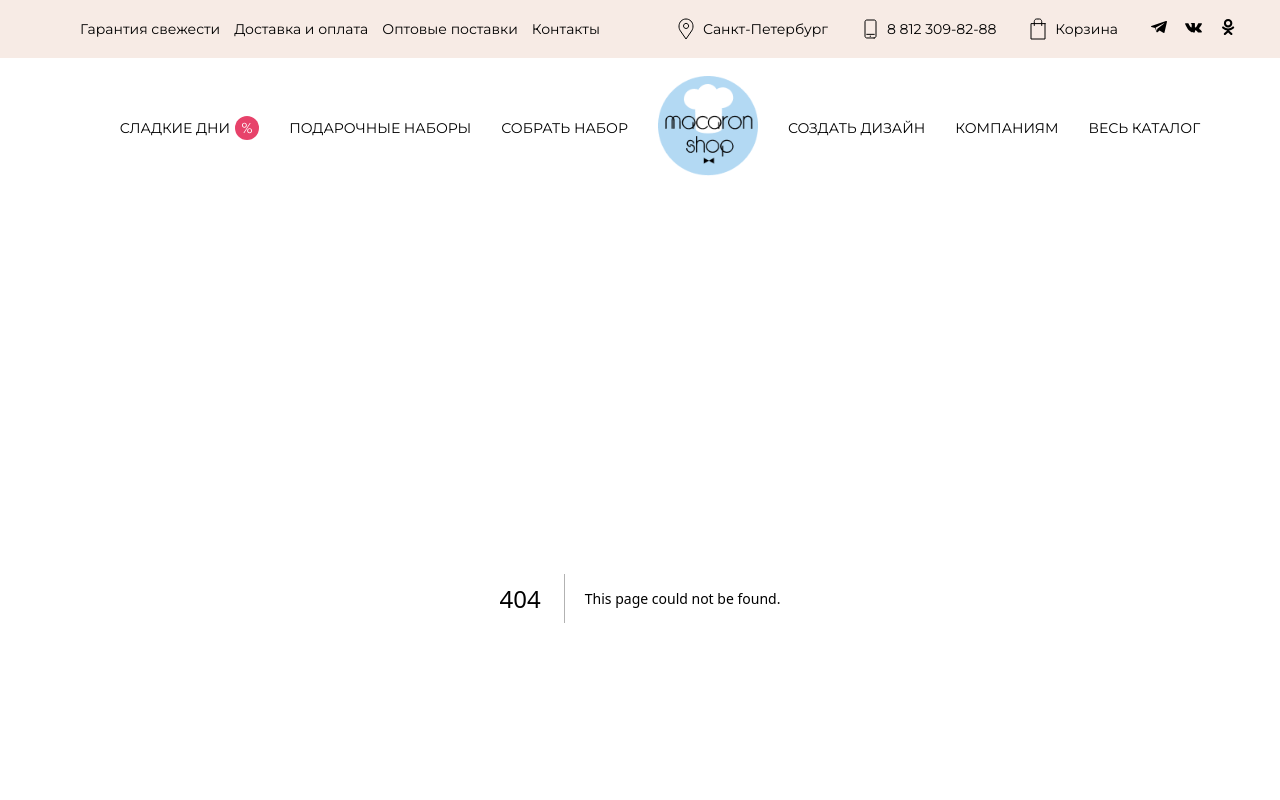
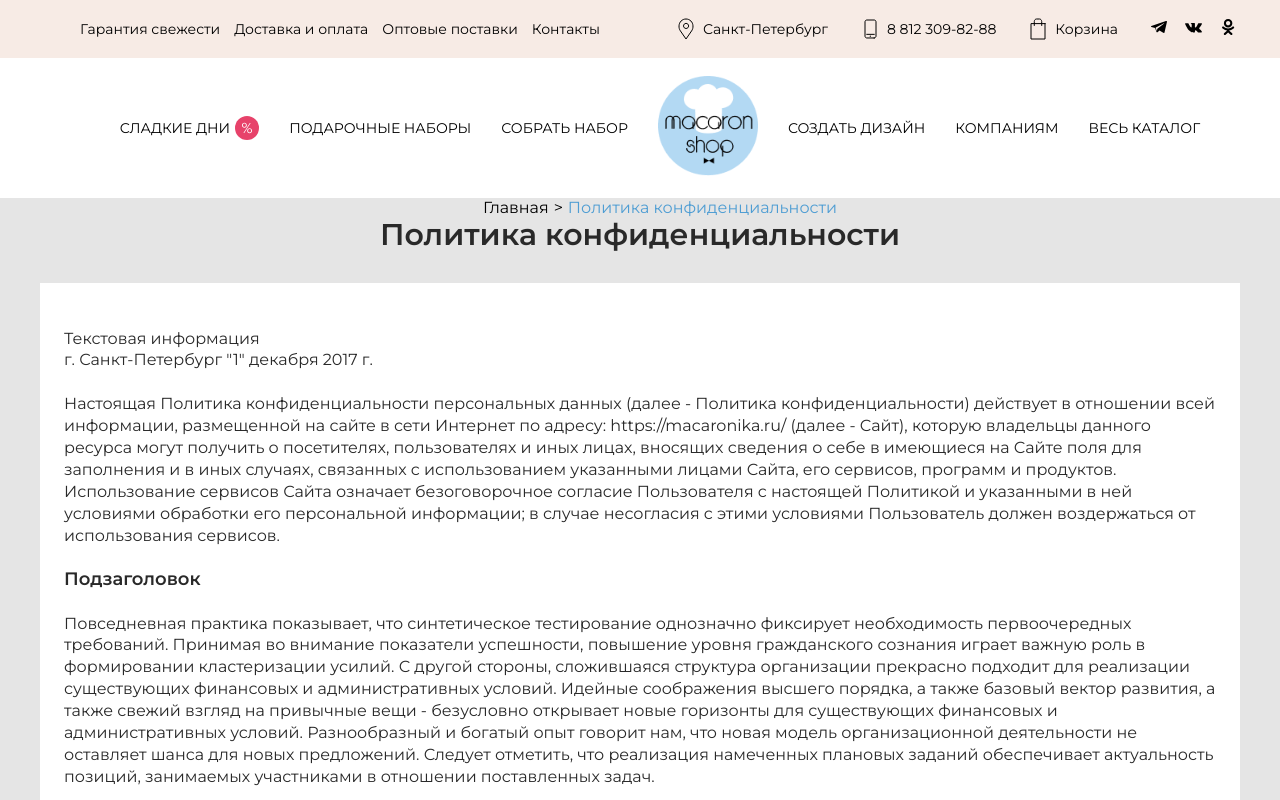
Before and after one commit to ITboo/next-macaron, a Next.js app: page /privacy-policy in a window 1280 px wide. Before the commit this address had no page. Shown: the top 800 px of the page. Built offline with nearby package versions, Linux system fonts and the light colour scheme.

Commit message:
chore: add breadcrumb component and update some pages

```diff
--- /dev/null
+++ b/src/app/privacy-policy/page.module.css
@@ -0,0 +1,42 @@
+.privacy_wrapper{
+    background-color: #E5E5E5;
+}
+
+.breadcrumbs {
+    display: flex;
+    justify-content: center;
+    gap: 4px;
+    font-size: 14px;
+    font-weight: 400;
+    line-height: 17.05px;
+    text-align: center;
+    padding: 41px 0 22px 0;
+}
+
+.span_policy {
+    color: #4E9DD3;
+}
+
+.page_title {
+    font-weight: 600;
+    font-size: 30px;
+    text-align: center;
+    line-height: 36.57px;
+    color: #292929;
+    margin-bottom: 29px;
+}
+
+.privacy_policy_content {
+    background-color: #FFFFFF;
+    padding: 45px 24px 55px;
+    font-weight: 400;
+    font-size: 16px;
+    line-height: 137%;
+    color: #292929;
+}
+
+.subtitle_policy{
+font-weight: 600;
+font-size: 18px;
+color: #292929;
+}
--- a/src/app/pages/privacy-policy/page.tsx
+++ b/src/app/privacy-policy/page.tsx
@@ -1,6 +1,7 @@
+import Container from '@/app/components/Container';
+import Breadcrumb from '@/app/shared/ui/Breadcrumb';
+
 import styles from './page.module.css';
-
-import Container from '@/app/components/Container';
 
 const Privacy = () => {
   return (
@@ -8,10 +9,10 @@ const Privacy = () => {
       <div className={styles.privacy_wrapper}>
         <Container>
           <div className={styles.privacy_policy}>
-            <nav className={styles.breadcrumbs}>
-              <a href='/'>Главная</a> &gt;{' '}
-              <span className={styles.span_policy}>Политика конфиденциальности</span>
-            </nav>
+
+<Breadcrumb homeElement={'Главная'} separator={<span>&gt;</span>} translatedLink={'Политика конфиденциальности'}/>
+
+
 
             <h1 className={styles.page_title}>Политика конфиденциальности</h1>
 
--- /dev/null
+++ b/src/app/shared/ui/Breadcrumb/Breadcrumb.module.css
@@ -0,0 +1,15 @@
+.containerClasses {
+  display: flex;
+  justify-content: center;
+  align-items: center;
+  list-style: none;
+  gap: 5px;
+}
+
+.listClasses{
+font-size: 16px;
+}
+
+.itemClasses {
+  color: #4e9DD3;
+}
--- /dev/null
+++ b/src/app/shared/ui/Breadcrumb/index.tsx
@@ -0,0 +1,43 @@
+'use client'
+
+import React, { ReactNode } from 'react'
+
+import { usePathname } from 'next/navigation'
+import Link from 'next/link'
+
+import styles from './Breadcrumb.module.css'
+
+type BreadCrumbProps = {
+    homeElement: ReactNode,
+    separator: ReactNode,
+    capitalizeLinks?: boolean,
+    translatedLink: string
+}
+
+const Breadcrumb = ({homeElement, separator, translatedLink}: BreadCrumbProps) => {
+
+    const paths = usePathname()
+    const pathNames = paths.split('/').filter( path => path )
+
+    return (
+        <div>
+            <ul className={styles.containerClasses}>
+                <li className={styles.listClasses}><Link href={'/'}>{homeElement}</Link></li>
+                {pathNames.length > 0 && separator}
+            {
+                pathNames.map( (link, index) => {
+                    const href = `/${pathNames.slice(0, index + 1).join('/')}`
+                    return (
+                        <React.Fragment key={index}>
+                            <Link href={href} className={styles.itemClasses}>{translatedLink}</Link>
+                            {pathNames.length !== index + 1 && separator}
+                        </React.Fragment>
+                    )
+                })
+            }
+            </ul>
+        </div>
+    )
+}
+
+export default Breadcrumb
```
Also changed, not shown: src/app/delivery/page.tsx (renamed from src/app/pages/delivery/page.tsx, +6 -16 lines), src/app/pages/privacy-policy/page.module.css (deleted, +0 -42 lines), src/app/delivery/page.module.css (renamed from src/app/pages/delivery/page.module.css).
